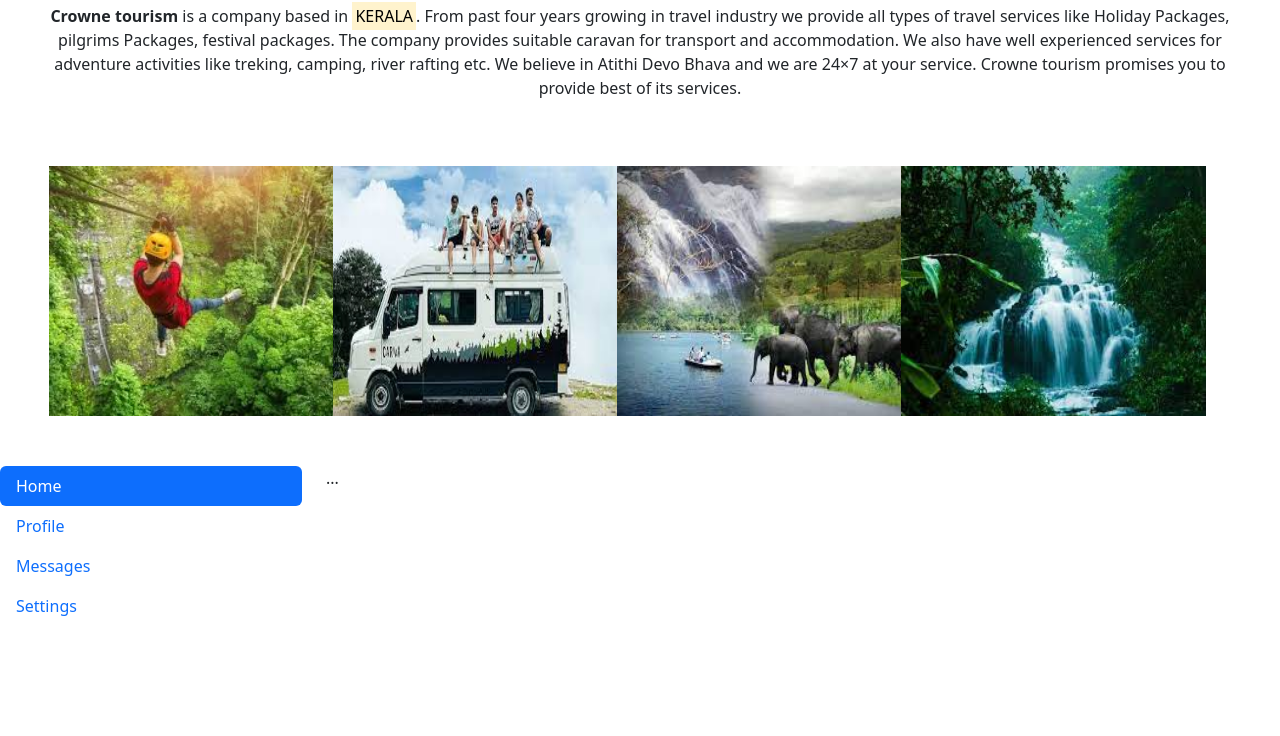
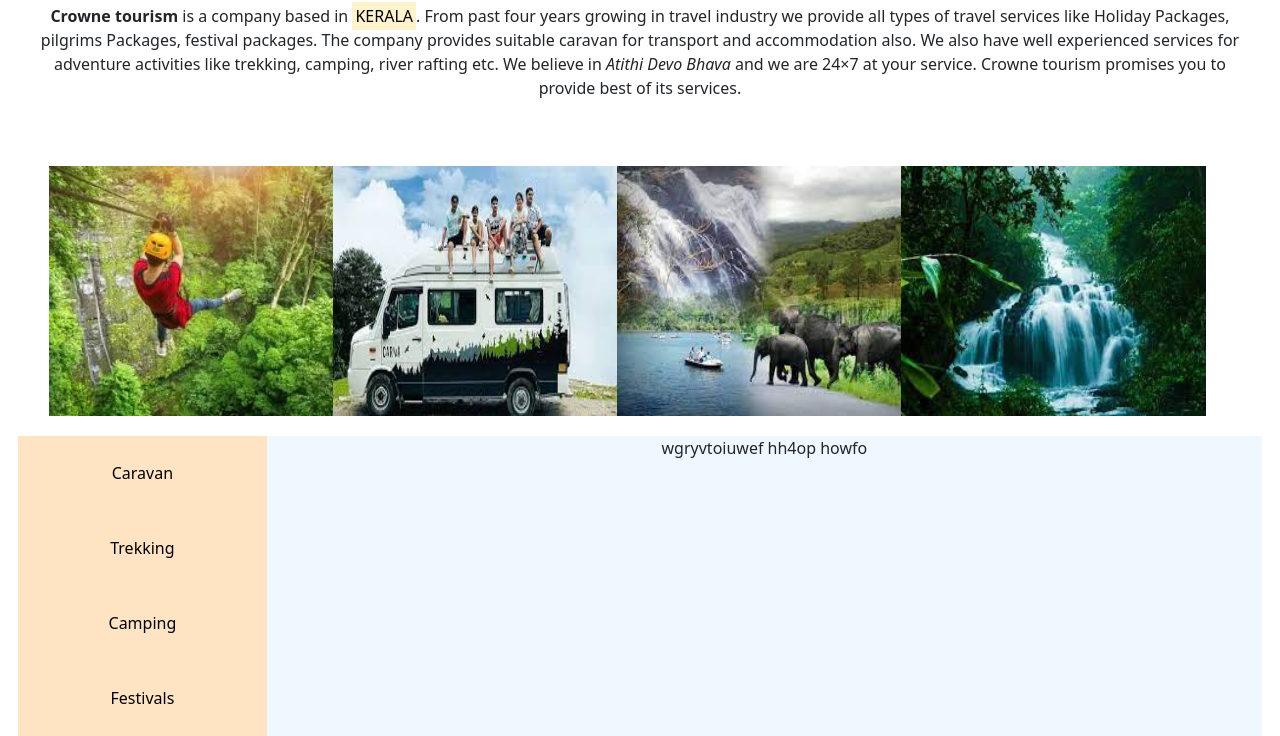
Before and after one commit to afsalbnukhalidh/project_two, a plain HTML site: page index.html in a window 1280 px wide. Shown: the part 475-1211 px from the top of the page. Before the commit the page ends 1101 px from the top, so only its background shows below. Drawn offline with Linux system fonts and the light colour scheme.

Commit message:
index-changes

```diff
--- a/index.html
+++ b/index.html
@@ -6,7 +6,7 @@
     <meta name="description" content="">
     <meta name="author" content="">
     <meta name="generator" content="Hugo 0.101.0">
-    <title>Caravan tourism</title>
+    <title>Crowne-caravan tourism</title>
 
     <link href="assets/dist/css/bootstrap.min.css" rel="stylesheet">
     <link href="project-two.css" rel="stylesheet">
@@ -46,33 +46,25 @@
     </section>
     <section class="para-align">
       <h2>About us</h2>
-      <p><b>Crowne tourism</b> is a company based in <mark> KERALA</mark>. From past four years growing in travel industry we provide all types of travel services like Holiday Packages, pilgrims Packages, festival packages. The company provides suitable caravan for transport and accommodation. We also have well experienced services for adventure activities like treking, camping, river rafting etc. We believe in Atithi Devo Bhava and we are 24×7 at your service. Crowne tourism promises you to provide best of its services.</p>
+      <p><b>Crowne tourism</b> is a company based in <mark> KERALA</mark>. From past four years growing in travel industry we provide all types of travel services like Holiday Packages, pilgrims Packages, festival packages. The company provides suitable caravan for transport and accommodation also. We also have well experienced services for adventure activities like trekking, camping, river rafting etc. We believe in <i>Atithi Devo Bhava</i> and we are 24×7 at your service. Crowne tourism promises you to provide best of its services.</p>
       <div class="container-row image-padding">
         <div class="col-lg-3 col-md-6 col-sm-12 image-specification"><img src="assets/dist/img/adventure.jfif"></div>
         <div class="col-lg-3 col-md-6 col-sm-12 image-specification"><img src="assets/dist/img/cara.jfif"></div>
         <div class="col-lg-3 col-md-6 col-sm-12 image-specification"><img src="assets/dist/img/w.jfif"></div>
         <div class="col-lg-3 col-md-6 col-sm-12 image-specification"><img src="assets/dist/img/water-falls.jfif"></div>
       </div>
+      <div class="row">
+        <div class="col-lg-6 col-sm-12 common-column left-side">
+            <div class="row rw-size"><button class="btn-beauty">Caravan</button></div>
+            <div class="row rw-size"><button class="btn-beauty">Trekking</button></div>
+            <div class="row rw-size"><button class="btn-beauty">Camping</button></div>
+            <div class="row rw-size"><button class="btn-beauty">Festivals</button></div>
+        </div>
+        <div class="col-lg-6 col-sm-12 common-column right-side">wgryvtoiuwef hh4op howfo </div>
+     </div>
     </section>
 
-    <div class="row">
-      <div class="col-3">
-        <div class="nav flex-column nav-pills" id="v-pills-tab" role="tablist" aria-orientation="vertical">
-          <a class="nav-link active" id="v-pills-home-tab" data-toggle="pill" href="#v-pills-home" role="tab" aria-controls="v-pills-home" aria-selected="true">Home</a>
-          <a class="nav-link" id="v-pills-profile-tab" data-toggle="pill" href="#v-pills-profile" role="tab" aria-controls="v-pills-profile" aria-selected="false">Profile</a>
-          <a class="nav-link" id="v-pills-messages-tab" data-toggle="pill" href="#v-pills-messages" role="tab" aria-controls="v-pills-messages" aria-selected="false">Messages</a>
-          <a class="nav-link" id="v-pills-settings-tab" data-toggle="pill" href="#v-pills-settings" role="tab" aria-controls="v-pills-settings" aria-selected="false">Settings</a>
-        </div>
-      </div>
-      <div class="col-9">
-        <div class="tab-content" id="v-pills-tabContent">
-          <div class="tab-pane fade show active" id="v-pills-home" role="tabpanel" aria-labelledby="v-pills-home-tab">...</div>
-          <div class="tab-pane fade" id="v-pills-profile" role="tabpanel" aria-labelledby="v-pills-profile-tab">...</div>
-          <div class="tab-pane fade" id="v-pills-messages" role="tabpanel" aria-labelledby="v-pills-messages-tab">...</div>
-          <div class="tab-pane fade" id="v-pills-settings" role="tabpanel" aria-labelledby="v-pills-settings-tab">...</div>
-        </div>
-      </div>
-    </div>
+
 
     <script src="assets/dist/js/bootstrap.bundle.min.js"></script>
 
--- a/project-two.css
+++ b/project-two.css
@@ -26,5 +26,31 @@ body{
     width: 100%;
 }
 .image-padding {
-    padding: 50px 0;
+    padding: 50px 0 20px;
 }
+.common-column {
+    position: relative;
+    float: left;
+    height: 300px;
+  }
+
+  .left-side {
+    width: 20%;
+    background-color: darkgrey;
+  }
+
+  .right-side {
+    width: 80%;
+    background-color: aliceblue;
+  }
+.rw-size {
+  height: 75px;
+}
+.btn-beauty {
+    border: none;
+    background-color: bisque;
+}
+.rw-size :hover{
+    background-color: rgb(143, 129, 129);
+    color: white;
+}
```
